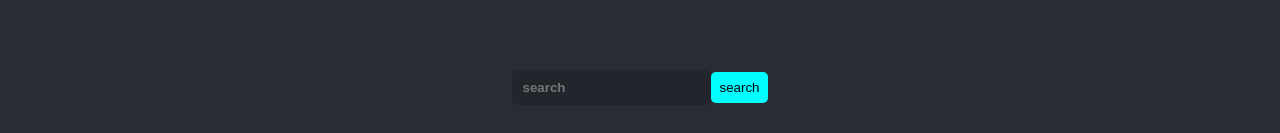
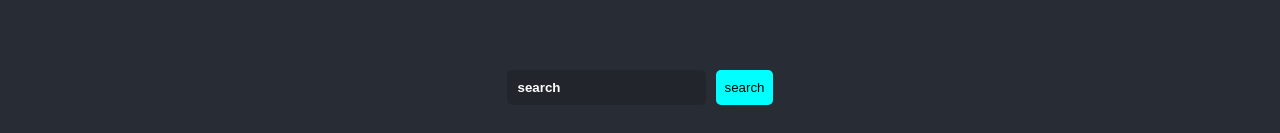
Before and after one commit to kmumladze/React, a React (Create React App) app: page / in a window 1280 px wide. Shown: the part 198-331 px from the top of the page. Built offline with nearby package versions, Linux system fonts and the light colour scheme.

Commit message:
style: input placeholder color and gap

```diff
--- a/src/components/Layout.css
+++ b/src/components/Layout.css
@@ -23,15 +23,22 @@
   align-items: center;
   flex: 1;
 }
-
-.search-container input{
+.search-container {
+  display: flex;
+  gap: 10px;
+}
+.search-container input {
   padding: 10px;
   background-color: rgba(0, 0, 0, 0.146);
   border-radius: 5px;
   border: none;
   font-weight: bolder;
 }
-.search-container button{
+.search-container input::placeholder {
+  color: white;
+}
+
+.search-container button {
   padding: 8px;
   background-color: aqua;
   border: none;
```
